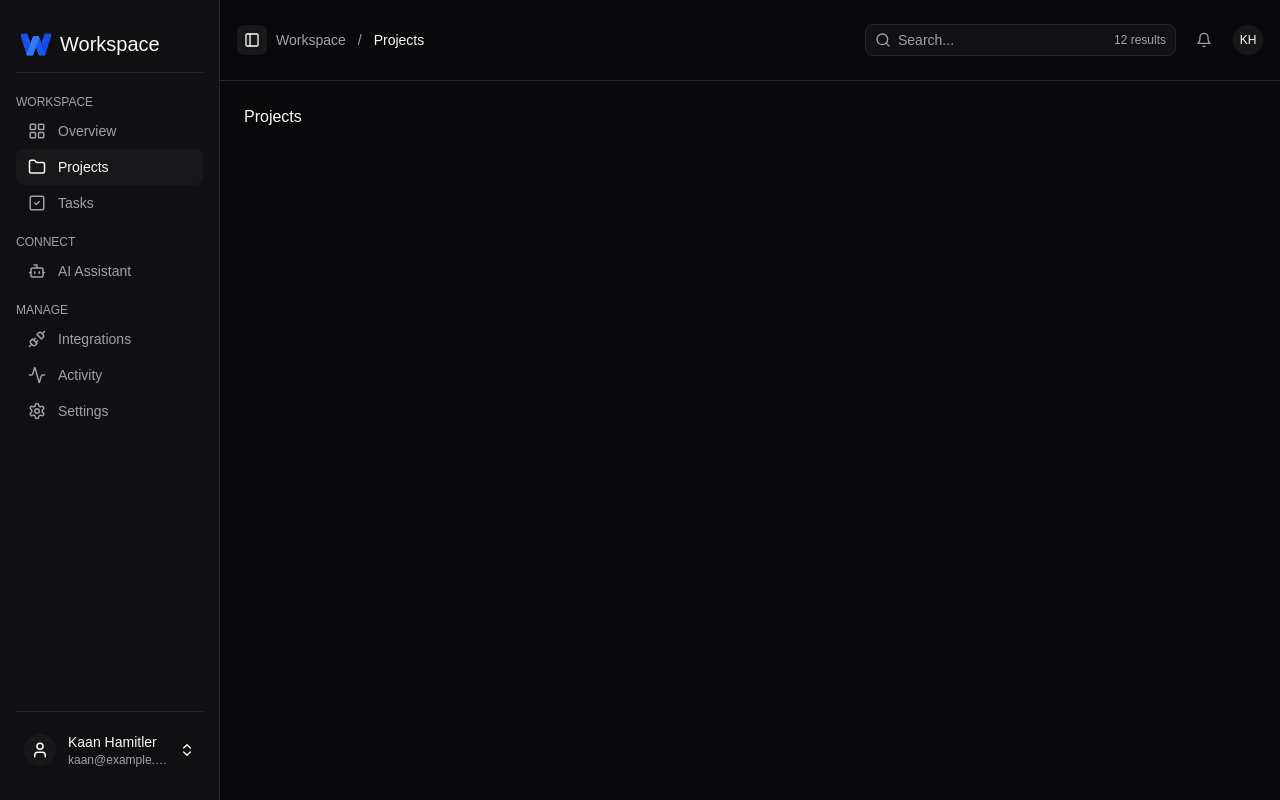
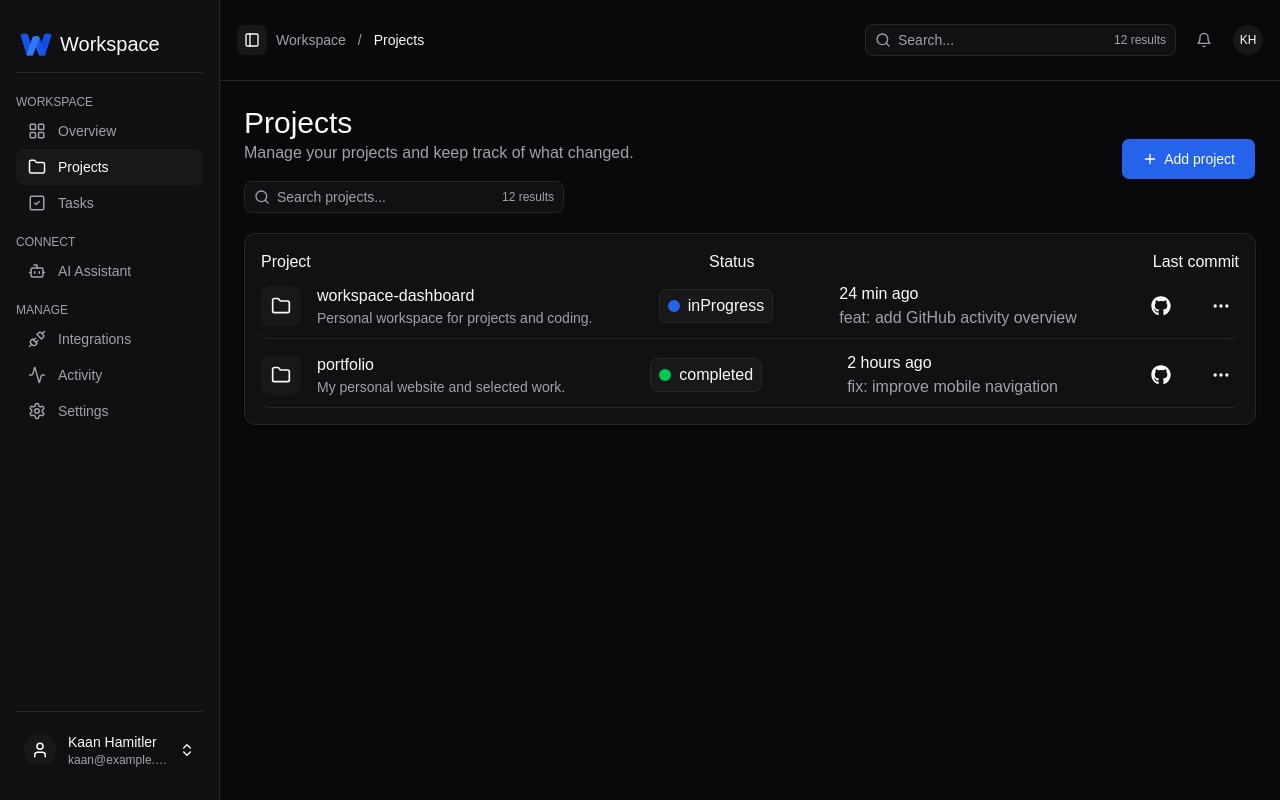
Before and after one commit to Kaan-Developer/workspace-dashboard, a React (Vite) app: page /projects in a window 1280 px wide. Built offline with nearby package versions, Linux system fonts and the light colour scheme.

Commit message:
The UI of the Projects section is finished.

```diff
--- a/src/app/app.tsx
+++ b/src/app/app.tsx
@@ -1,13 +1,14 @@
 import { Route, Routes } from "react-router";
 import StartPage from "../pages/StartPage";
 import Overview from "@/pages/Overview";
+import Projects from "@/pages/Projects";
 
 export function App() {
   return (
     <Routes>
       <Route path="/" element={<StartPage />}>
         <Route index element={<Overview />} />
-        <Route path="projects" element={<div>Projects</div>} />
+        <Route path="projects" element={<Projects />} />
       </Route>
     </Routes>
   );
--- a/src/components/layout/Navbar.tsx
+++ b/src/components/layout/Navbar.tsx
@@ -42,7 +42,7 @@ const Navbar = ({ sidebarOpen, onToggleSidebar }: NavbarProps) => {
       </div>
 
       <div className="flex items-center gap-3">
-        <Search />
+        <Search title="Search..." />
         <Button
           type="button"
           variant="ghost"
--- a/src/components/ui/Chart.tsx
+++ b/src/components/ui/Chart.tsx
@@ -463,13 +463,13 @@ export { Card };
 export const description = "A bar chart with a label";
 
 const chartData = [
-  { month: "January", desktop: 186 },
-  { month: "February", desktop: 305 },
-  { month: "March", desktop: 237 },
-  { month: "April", desktop: 73 },
-  { month: "May", desktop: 209 },
-  { month: "June", desktop: 214 },
-  { month: "July", desktop: 250 },
+  { month: "January", desktop: 3 },
+  { month: "February", desktop: 4 },
+  { month: "March", desktop: 6 },
+  { month: "April", desktop:2 },
+  { month: "May", desktop: 2 },
+  { month: "June", desktop: 7 },
+  { month: "July", desktop: 5 },
 ];
 
 const chartConfig = {
@@ -479,9 +479,21 @@ const chartConfig = {
   },
 } satisfies ChartConfig;
 
+const day = new Date();
+const last7 = new Date(day);
+
+last7.setDate(last7.getDate() - 7);
+
+const format = new Intl.DateTimeFormat("en-EN", {
+  day: "numeric",
+  month: "long",
+});
+
+const history = `${format.format(last7)} - ${format.format(day)}`;
+
 export function ChartBarLabel() {
   return (
-    <Card>
+    <>
       <CardHeader className="flex-row items-center justify-between">
         <div className="flex flex-col gap-2">
                   <CardTitle>Commit activity</CardTitle>
@@ -530,14 +542,14 @@ export function ChartBarLabel() {
       </CardContent>
       <CardFooter className="flex-col items-start gap-2 text-sm">
         <div className="flex gap-2 leading-none font-medium">
-          Trending up by 5.2% this month{" "}
+           {" "} commits
           <LuTrendingUp className="size-4" aria-hidden="true" />
         </div>
         <div className="leading-none text-muted-foreground">
-
+          {history}
         </div>
       </CardFooter>
-    </Card>
+      </>
   );
 }
 
--- a/src/components/ui/Search.tsx
+++ b/src/components/ui/Search.tsx
@@ -2,7 +2,11 @@ import { LuSearch } from "react-icons/lu"
 
 import { Input } from "@/components/ui/input"
 
-const Search = () => {
+type Search = {
+  title: string;
+}
+
+const Search = ({ title }: Search) => {
   return (
     <div className="relative w-full max-w-xs">
       <LuSearch
@@ -12,7 +16,7 @@ const Search = () => {
       <Input
         type="search"
         aria-label="Search"
-        placeholder="Search..."
+        placeholder={title}
         className="pl-8 pr-24"
       />
       <span className="pointer-events-none absolute right-2.5 top-1/2 -translate-y-1/2 text-xs text-muted-foreground">
--- a/src/data/enSite.ts
+++ b/src/data/enSite.ts
@@ -60,6 +60,48 @@ export const enSite = {
       },
     },
   },
+  projects: {
+    title: "Projects",
+    description: "Manage your projects and keep track of what changed.",
+    demoData: "Demo data",
+    addProject: "Add project",
+    searchPlaceholder: "Search projects...",
+    statusFilter: "All statuses",
+    sortBy: "Last updated",
+    columns: {
+      project: "Project",
+      status: "Status",
+      lastCommit: "Last commit",
+      openTasks: "Open tasks",
+    },
+    statuses: {
+      inProgress: "In progress",
+      completed: "Completed",
+      paused: "Paused",
+    },
+    actions: {
+      repository: "Open GitHub repository",
+      more: "More actions",
+    },
+    items: [
+      {
+        id: "workspace-dashboard",
+        name: "workspace-dashboard",
+        description: "Personal workspace for projects and coding.",
+        status: "inProgress",
+        lastCommit: { time: "24 min ago", message: "feat: add GitHub activity overview" },
+        openTasks: 3,
+      },
+      {
+        id: "portfolio",
+        name: "portfolio",
+        description: "My personal website and selected work.",
+        status: "completed",
+        lastCommit: { time: "2 hours ago", message: "fix: improve mobile navigation" },
+        openTasks: 0,
+      },
+    ],
+  },
   navbar: {
     workspace: "Workspace",
     breadcrumbLabel: "Breadcrumb",
--- a/src/data/trSite.ts
+++ b/src/data/trSite.ts
@@ -61,6 +61,64 @@ export const trSite = {
       },
     },
   },
+  projects: {
+    title: "Projeler",
+    description: "Projelerini yönet ve değişiklikleri takip et.",
+    demoData: "Örnek veriler",
+    addProject: "Proje ekle",
+    searchPlaceholder: "Proje ara...",
+    statusFilter: "Tüm durumlar",
+    sortBy: "Son güncellenen",
+    columns: {
+      project: "Proje",
+      status: "Durum",
+      lastCommit: "Son commit",
+      openTasks: "Açık görevler",
+    },
+    statuses: {
+      inProgress: "Devam ediyor",
+      completed: "Tamamlandı",
+      paused: "Duraklatıldı",
+    },
+    actions: {
+      repository: "GitHub deposunu aç",
+      more: "Diğer işlemler",
+    },
+    items: [
+      {
+        id: "workspace-dashboard",
+        name: "workspace-dashboard",
+        description: "Projeler ve kodlama için kişisel çalışma alanı.",
+        status: "inProgress",
+        lastCommit: { time: "24 dk önce", message: "feat: add GitHub activity overview" },
+        openTasks: 3,
+      },
+      {
+        id: "portfolio",
+        name: "portfolio",
+        description: "Kişisel web sitem ve seçtiğim çalışmalar.",
+        status: "completed",
+        lastCommit: { time: "2 saat önce", message: "fix: improve mobile navigation" },
+        openTasks: 0,
+      },
+      {
+        id: "ui-components",
+        name: "ui-components",
+        description: "React projeleri için tekrar kullanılabilir bileşenler.",
+        status: "inProgress",
+        lastCommit: { time: "Dün", message: "refactor: simplify button variants" },
+        openTasks: 2,
+      },
+      {
+        id: "weather-app",
+        name: "weather-app",
+        description: "Şehir araması içeren basit bir hava durumu uygulaması.",
+        status: "paused",
+        lastCommit: { time: "3 gün önce", message: "fix: handle empty search" },
+        openTasks: 2,
+      },
+    ],
+  },
   navbar: {
     workspace: "Çalışma Alanı",
     breadcrumbLabel: "Sayfa yolu",
--- /dev/null
+++ b/src/pages/Projects.tsx
@@ -0,0 +1,95 @@
+import Search from "@/components/ui/Search";
+import { Button } from "@/components/ui/button";
+import { enSite } from "@/data/enSite";
+import { LuPlus } from "react-icons/lu";
+import Card from "@/components/ui/Card";
+import { LuFolder, LuEllipsis } from "react-icons/lu";
+import { FaGithub } from "react-icons/fa";
+import clsx from "clsx";
+
+const Projects = () => {
+  const projects = enSite.projects;
+
+  return (
+    <section>
+      <div className="flex items-center justify-between">
+        <div className="flex flex-col gap-4">
+          <div>
+            <h1 className="text-lg lg:text-3xl">{projects.title}</h1>
+            <p className="text-muted-foreground">{projects.description}</p>
+          </div>
+          <Search title={projects.searchPlaceholder} />
+        </div>
+
+        <div className="flex">
+          <Button className="p-5" variant="default">
+            <LuPlus size={14} aria-hidden="true" />
+            Add project
+          </Button>
+        </div>
+      </div>
+
+      <Card className="mt-5">
+        <div className="flex items-center justify-between">
+          <span>Project</span>
+          <span>Status</span>
+          <span>Last commit</span>
+        </div>
+
+        <div className="flex flex-col gap-3">
+          {projects.items.map((project) => {
+            const FolderIcon = LuFolder;
+            const GithubIcon = FaGithub;
+            const Three = LuEllipsis;
+
+            return (
+              <div className="flex items-center rounded-lg justify-between gap-4 border-b border-border pb-2">
+                <div className="flex items-center gap-4">
+                  <div className="bg-muted w-10 h-10 rounded-lg flex items-center justify-center">
+                    <FolderIcon size={20} />
+                  </div>
+
+                  <div className="flex flex-col">
+                    <span className="text-md">{project.name}</span>
+                    <p className="text-sm text-muted-foreground">
+                      {project.description}
+                    </p>
+                  </div>
+                </div>
+                <div className="flex items-center gap-2 bg-muted rounded-lg px-2 py-1 border border-border">
+                  <span
+                    className={clsx("w-3 h-3 rounded-full", {
+                      "bg-primary": project.status === "inProgress",
+                      "bg-green-500": project.status === "completed",
+                      "bg-gray-400": project.status === "paused",
+                    })}
+                  />
+                  {project.status}
+                </div>
+
+                <div className="flex flex-col items-start">
+                  <span>{project.lastCommit.time}</span>
+                  <p className="text-muted-foreground">
+                    {project.lastCommit.message}
+                  </p>
+                </div>
+
+                <div className="flex items-center gap-6">
+                  <div className="hover:bg-muted cursor-pointer rounded-lg p-2 flex items-center justify-center">
+                    <GithubIcon size={20} />
+                  </div>
+
+                  <div className="hover:bg-muted cursor-pointer rounded-lg p-2 flex items-center justify-center">
+                    <LuEllipsis size={20} />
+                  </div>
+                </div>
+              </div>
+            );
+          })}
+        </div>
+      </Card>
+    </section>
+  );
+};
+
+export default Projects;
```
